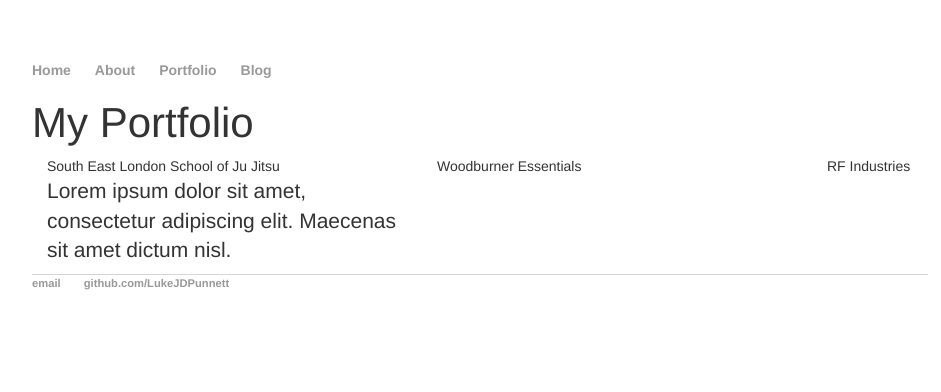
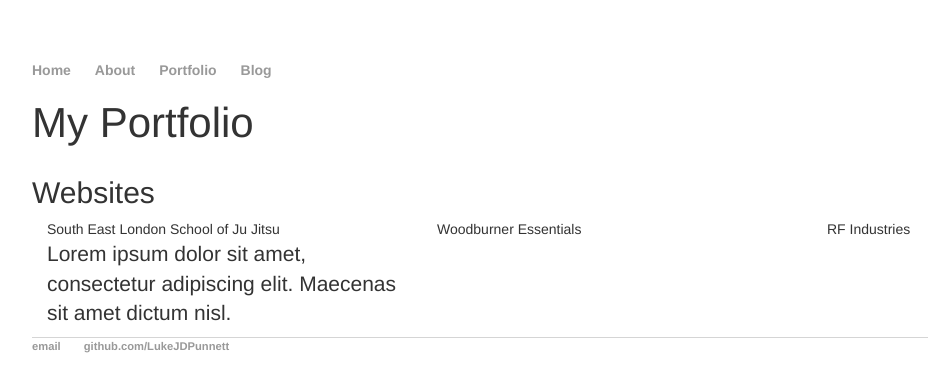
Before and after one commit to LukeJDPunnett/LukeJDPunnett.github.io2, a Jekyll site: the page built from portfolio/index.html, in a window 1280 px wide. Shown: the top 392 px of the page, without its empty margins (160-1101 px from the left). Built offline with Jekyll 4.4.1, drawn with Linux system fonts in a browser that asks for light colours.

Commit message:
Added the Website Subheading

```diff
--- a/portfolio/index.html
+++ b/portfolio/index.html
@@ -4,6 +4,9 @@ title: Luke's Portfolio
 ---
 <h1>My Portfolio</h1>
 <div class="container">
+  <div class="row">
+    <h2>Websites</h2>
+  </div>
   <div class="row">
     <div class="col-md-4">
       South East London School of Ju Jitsu
```
